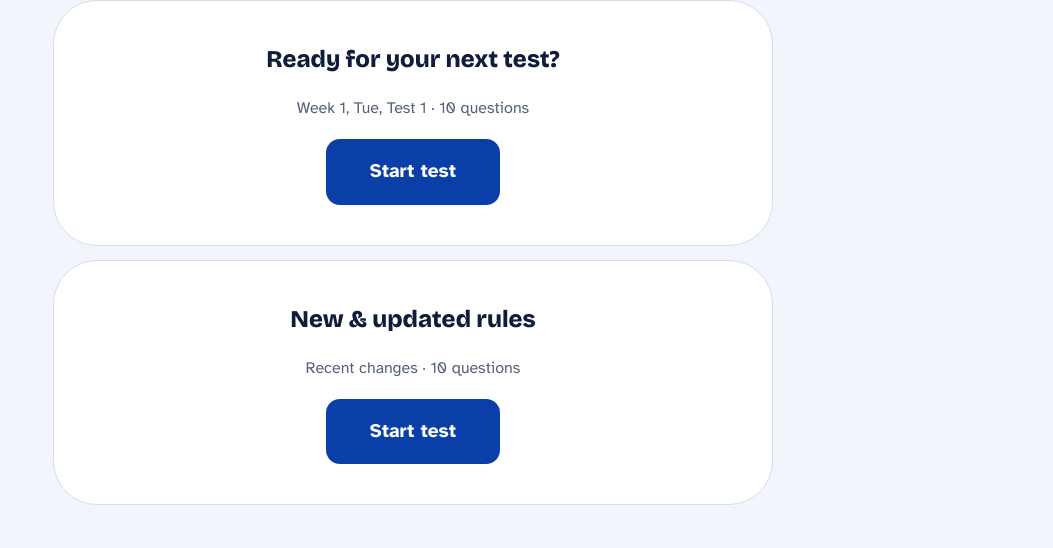
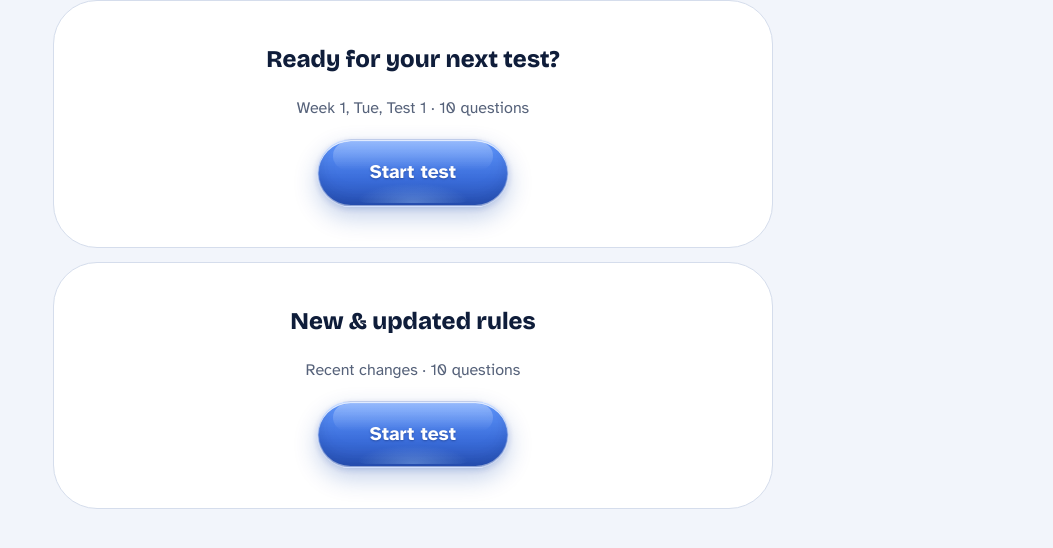
Before and after one commit to mohammedznazir-source/legend-branch, a plain HTML site: page index.html in a window 1280 px wide. Shown: the part 178-726 px from the top of the page, without its empty margins (227-1280 px from the left). Drawn offline with nearby package versions, Linux system fonts and the light colour scheme.

Commit message:
Liquid glass pill buttons on home screen
Co-Authored-By: Claude Opus 5.5 <noreply@anthropic.com>
Claude-Session: https://claude.ai/code/session_01BSAZqPY3siASrVq3skXKd5

```diff
--- a/index.html
+++ b/index.html
@@ -122,7 +122,17 @@ header{flex-direction:column;align-items:center;text-align:center;position:relat
 .gear[aria-current="page"]{color:var(--accent-ink);background:var(--accent);border-color:var(--accent)}
 .hero{align-items:center;text-align:center;gap:18px;padding-block:40px;border-radius:44px}
 .hero .big{font-family:var(--display);font-weight:800;font-size:1.5rem;margin:0;text-wrap:balance}
-.start{align-self:center;font-size:1.2rem;padding:18px 44px;border-radius:14px}
+.start{align-self:center;position:relative;overflow:hidden;font-size:1.2rem;padding:18px 52px;border-radius:999px;color:#ffffff;
+  background:linear-gradient(180deg,rgba(58,128,255,.80) 0%,rgba(20,80,210,.84) 60%,rgba(12,60,175,.88) 100%);
+  border:1px solid rgba(255,255,255,.7);
+  box-shadow:inset 0 1.5px 0 rgba(255,255,255,.75),inset 0 -1px 0 rgba(255,255,255,.35),inset 0 -8px 16px rgba(3,28,92,.18),inset 0 0 0 1px rgba(255,255,255,.25),0 10px 24px rgba(10,63,168,.24),0 2px 6px rgba(10,63,168,.16);
+  -webkit-backdrop-filter:blur(14px) saturate(170%);backdrop-filter:blur(14px) saturate(170%);
+  text-shadow:0 1px 2px rgba(0,20,70,.35);transition:transform .18s ease,box-shadow .18s ease}
+.start::before{content:"";position:absolute;left:8%;right:8%;top:2px;height:42%;border-radius:999px;background:linear-gradient(180deg,rgba(255,255,255,.32),rgba(255,255,255,0));pointer-events:none}
+.start::after{content:"";position:absolute;left:20%;right:20%;bottom:3px;height:30%;border-radius:999px;background:radial-gradient(ellipse at 50% 100%,rgba(170,210,255,.35),rgba(170,210,255,0) 70%);pointer-events:none}
+.start:hover{transform:translateY(-1px);box-shadow:inset 0 1px 0 rgba(255,255,255,.9),inset 0 -10px 18px rgba(3,28,92,.35),inset 0 0 0 1px rgba(255,255,255,.14),0 16px 32px rgba(10,63,168,.38),0 4px 10px rgba(10,63,168,.25)}
+.start:active{transform:scale(.96)}
+@media (prefers-reduced-motion:reduce){.start{transition:none}.start:hover,.start:active{transform:none}}
 .opt.sel{border-color:var(--accent);background:var(--accent-soft)}
 .linkbtn{all:unset;cursor:pointer;color:var(--accent);font-weight:700;font-size:.9rem}
 .linkbtn:focus-visible{outline:3px solid var(--accent)}
--- a/sw.js
+++ b/sw.js
@@ -1,5 +1,5 @@
 // Bump VERSION whenever the quiz or questions are updated, so phones fetch the new copy.
-const VERSION='counter-check-2026-11-24b';
+const VERSION='counter-check-2026-11-24c';
 const FILES=['./','index.html','manifest.webmanifest','icon-180.png','icon-192.png','icon-512.png'];
 self.addEventListener('install',e=>{e.waitUntil(caches.open(VERSION).then(c=>c.addAll(FILES)).then(()=>self.skipWaiting()));});
 self.addEventListener('activate',e=>{e.waitUntil(caches.keys().then(ks=>Promise.all(ks.filter(k=>k!==VERSION).map(k=>caches.delete(k)))).then(()=>self.clients.claim()));});
```
